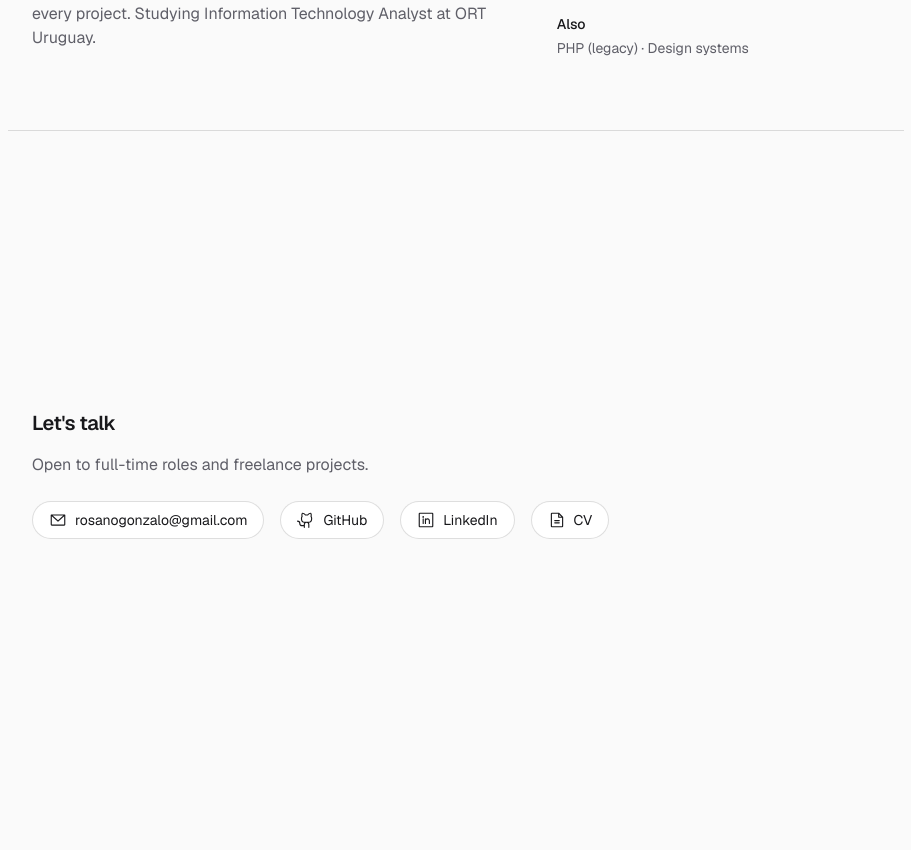
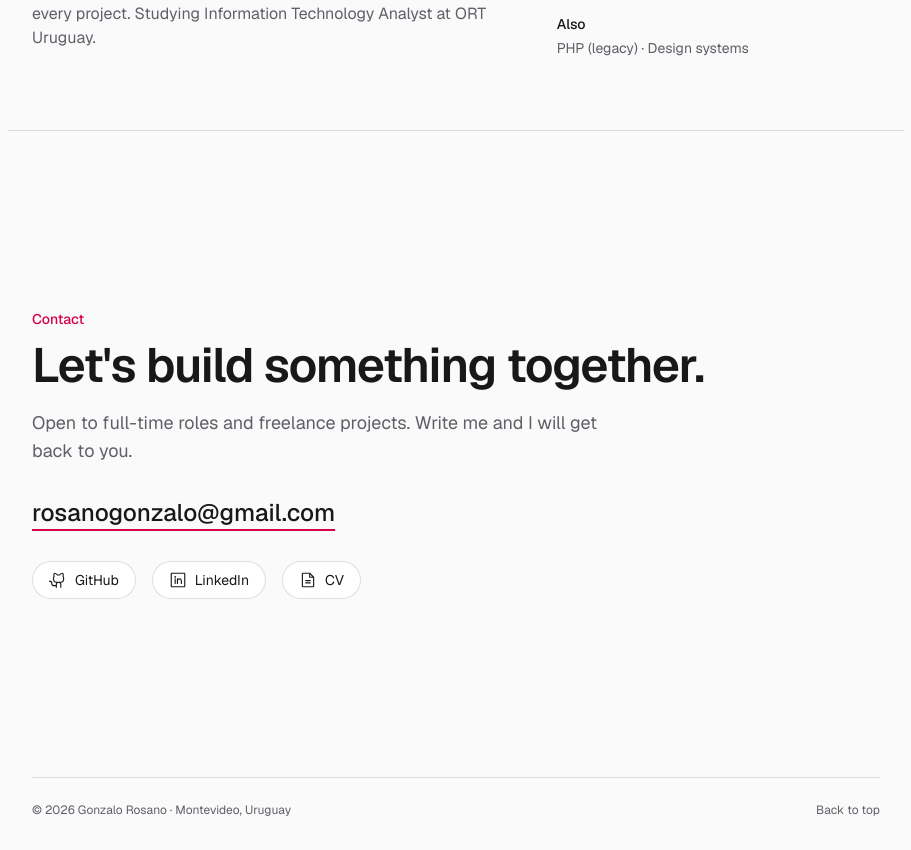
Before and after one commit to GonzaloRosano/grosano, a Next.js app: page / in a window 1280 px wide. Shown: the part 2328-3178 px from the top of the page, without its empty margins (184-1095 px from the left). Built offline with nearby package versions, Linux system fonts and the light colour scheme.

Commit message:
feat: sección de contacto con titular, email destacado y pie

```diff
--- a/src/components/InfoSections.tsx
+++ b/src/components/InfoSections.tsx
@@ -1,4 +1,4 @@
-import { EnvelopeSimple, FileText, GithubLogo, LinkedinLogo } from "@phosphor-icons/react/dist/ssr";
+import { FileText, GithubLogo, LinkedinLogo } from "@phosphor-icons/react/dist/ssr";
 import { MagneticLink } from "@/components/MagneticLink";
 import { STACK } from "@/data/content";
 
@@ -66,28 +66,38 @@ export function AboutSection() {
 
 export function ContactSection() {
   return (
-    <section id="contact" className={`${sectionClassName} flex min-h-[calc(100dvh-5rem)] flex-col justify-center pb-24`}>
-      <h2 className={headingClassName}>
-        <span className="lang-en">Let&apos;s talk</span>
-        <span className="lang-es">Hablemos</span>
+    <section
+      id="contact"
+      className={`${sectionClassName} flex min-h-[calc(100dvh-5rem)] flex-col pb-8`}
+    >
+      <div className="flex flex-1 flex-col justify-center">
+        <p className="text-sm font-medium text-accent">
+          <span className="lang-en">Contact</span>
+          <span className="lang-es">Contacto</span>
+        </p>
+        <h2 className="mt-3 max-w-2xl text-4xl font-semibold tracking-tight sm:text-5xl">
+          <span className="lang-en">Let&apos;s build something together.</span>
+          <span className="lang-es">Hagamos algo juntos.</span>
         </h2>
-      <p className="mt-4 max-w-xl text-muted">
+        <p className="mt-5 max-w-xl text-lg text-muted">
           <span className="lang-en">
-          Open to full-time roles and freelance projects.
+            Open to full-time roles and freelance projects. Write me and I
+            will get back to you.
           </span>
           <span className="lang-es">
-          Abierto a trabajo full-time y proyectos freelance.
+            Abierto a trabajo full-time y proyectos freelance. Escribime y te
+            respondo.
           </span>
         </p>
-      <div className="mt-6 flex flex-wrap items-center gap-4">
-        <MagneticLink
+
+        <a
           href={`mailto:${EMAIL}`}
-          ariaLabel="Enviar un email"
-          className={linkClassName}
+          className="mt-8 w-fit break-all text-xl font-medium underline decoration-accent decoration-2 underline-offset-8 transition-colors duration-200 hover:text-accent sm:text-2xl"
         >
-          <EnvelopeSimple size={18} weight="regular" />
           {EMAIL}
-        </MagneticLink>
+        </a>
+
+        <div className="mt-8 flex flex-wrap items-center gap-4">
           <MagneticLink
             href={`https://github.com/${GITHUB_USER}`}
             target="_blank"
@@ -113,6 +123,15 @@ export function ContactSection() {
             CV
           </MagneticLink>
         </div>
+      </div>
+
+      <div className="mt-16 flex flex-wrap items-center justify-between gap-3 border-t border-border pt-6 text-xs text-muted">
+        <span>© 2026 Gonzalo Rosano · Montevideo, Uruguay</span>
+        <a href="#home" className="transition-colors duration-200 hover:text-accent">
+          <span className="lang-en">Back to top</span>
+          <span className="lang-es">Volver arriba</span>
+        </a>
+      </div>
     </section>
   );
 }
```
Lines whose indentation alone changed are shown as unchanged.
